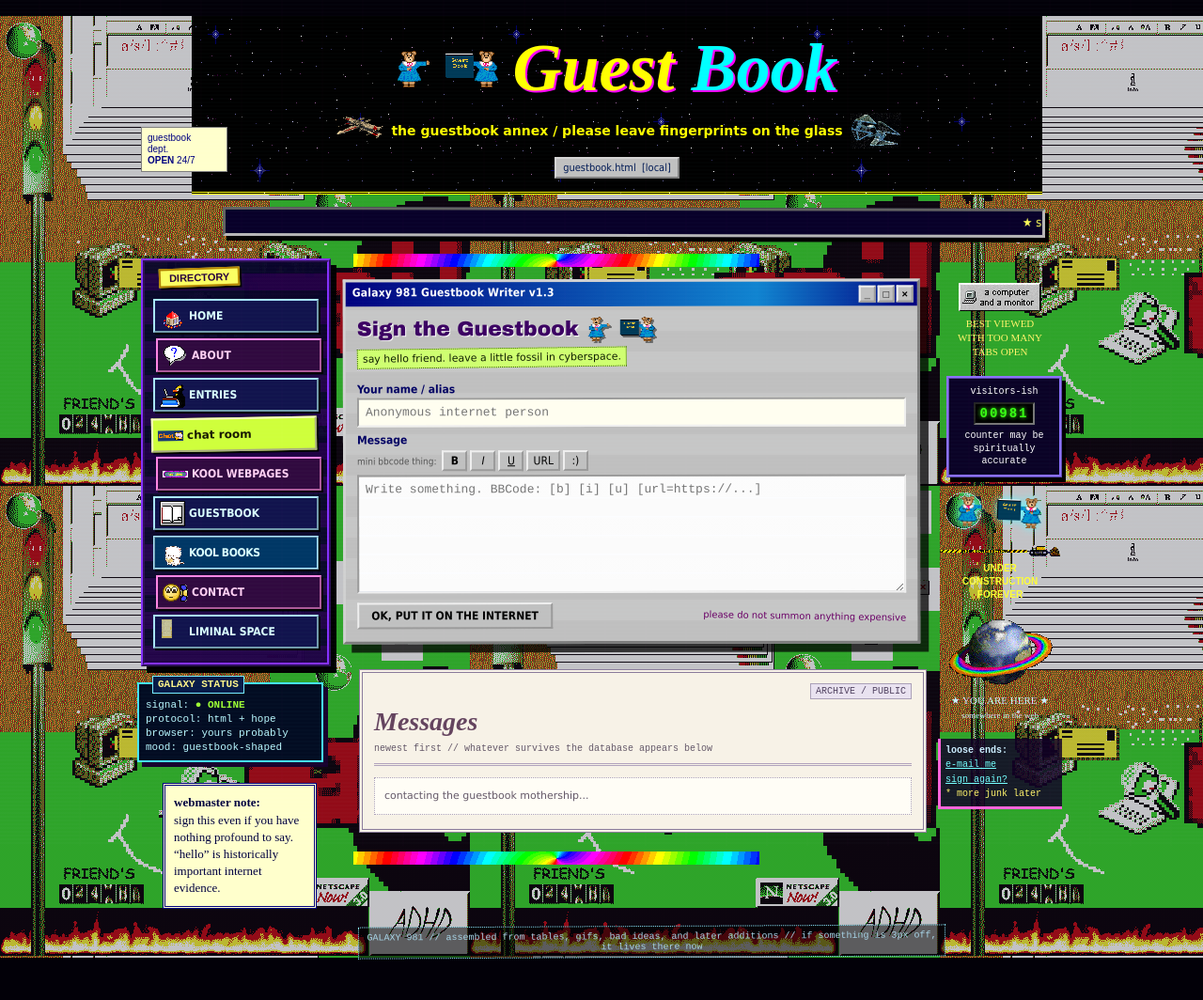
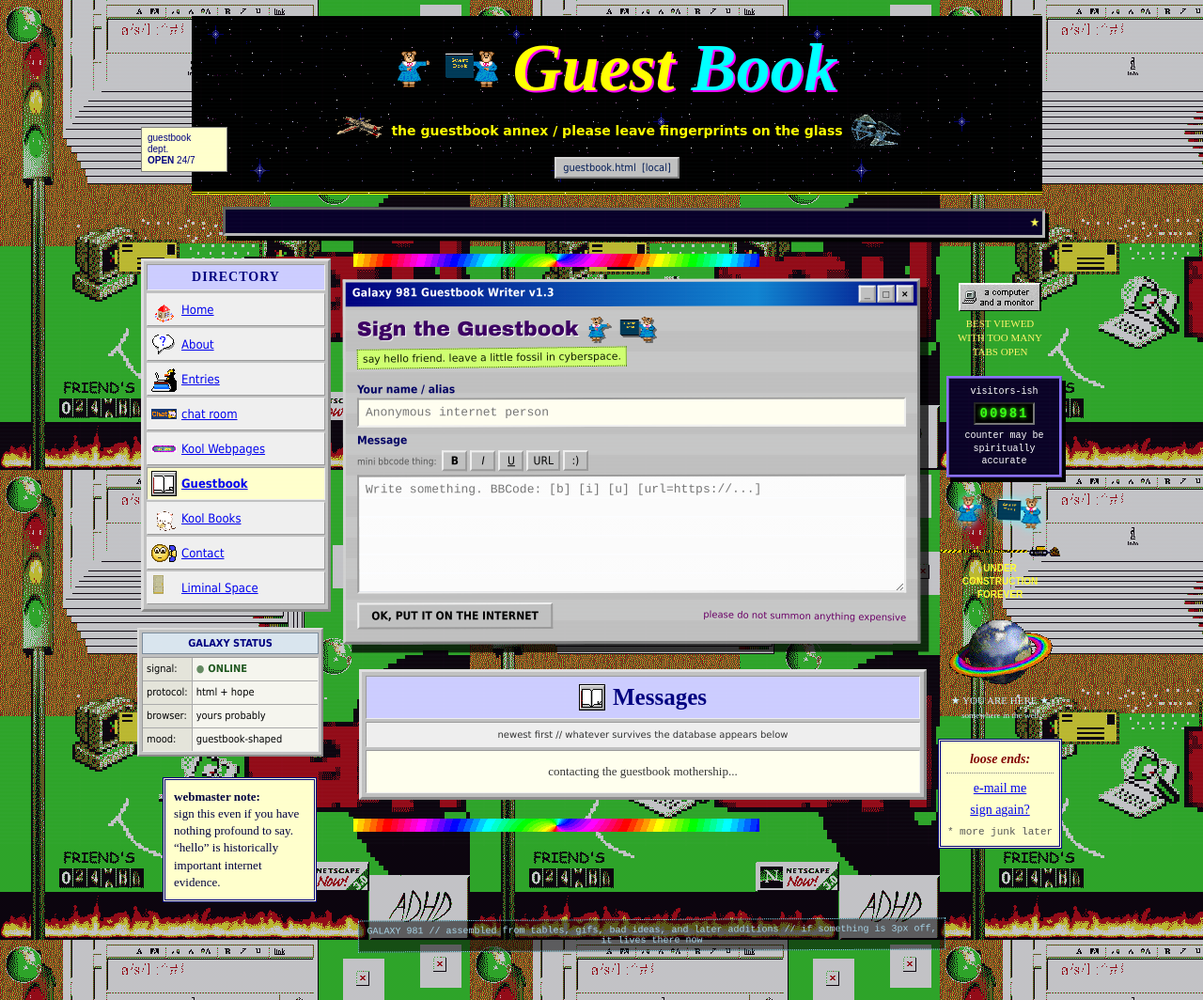
Before and after one commit to Catofminerva/Catofminerva.github.io, a Jekyll site: the page guestbook.html, which Jekyll copies as it is, in a window 1280 px wide. Shown: the whole page at 94% size. Built offline with Jekyll 4.4.1, drawn with Linux system fonts in a browser that asks for light colours; comment, search, counter and statistics services are not loaded.

Commit message:
Give guestbook panels classic homepage styling and extend GIF background across mobile canvas

```diff
--- a/guestbook.html
+++ b/guestbook.html
@@ -38,24 +38,26 @@
 
     *{ box-sizing:border-box; }
 
+    /* Paint the GIF on the canvas, including horizontal overflow on phones. */
     html{
       min-height:100%;
-      background:#020008;
+      background:
+        linear-gradient(rgba(0,0,15,.24),rgba(0,0,15,.24)),
+        url("background.gif") repeat,
+        #020008;
     }
 
     body{
       margin:0;
       min-height:100vh;
+      min-width:1000px;
       color:var(--ink);
       font-family:"Courier New", Courier, monospace;
       cursor:crosshair;
       overflow-x:auto;
       image-rendering:pixelated;
-      background:
-        linear-gradient(rgba(0,0,15,.24),rgba(0,0,15,.24)),
-        url("background.gif") repeat,
-        #020008;
-}
+      background:transparent;
+    }
 
     /* cheap screen dust. i like it better when you can barely see it */
     body::before{
@@ -193,72 +195,54 @@
       top:7px;
     }
 
+    /* A small homepage directory with the original GIF icons. */
     .navbox{
-      padding:7px 7px 9px;
-      border:4px ridge #5920a9;
-      background:
-        repeating-linear-gradient(0deg, rgba(31,0,70,.97) 0 18px, rgba(8,4,42,.97) 18px 36px);
-      box-shadow:6px 7px 0 #000;
+      padding:3px;
+      border:3px outset #dedede;
+      background:#c0c0c0;
+      color:#000;
+      font:13px/1.4 "MS Sans Serif", Tahoma, sans-serif;
     }
-
     .navbox .label{
-      display:inline-block;
-      margin:-18px 0 7px 8px;
-      padding:2px 9px;
-      background:#fbff61;
-      color:#28003c;
-      border:2px solid #b28300;
-      font:bold 11px Arial, sans-serif;
-      transform:rotate(-2deg);
-      box-shadow:2px 2px #000;
+      margin:0 0 3px;
+      padding:5px;
+      border:1px inset #eee;
+      background:#ccccff;
+      color:#000080;
+      text-align:center;
+      font:bold 14px "Times New Roman", Times, serif;
+      letter-spacing:1px;
     }
-
     .nav a{
       display:block;
       position:relative;
-      min-height:34px;
-      margin:6px 2px;
-      padding:4px 5px 4px 36px;
-      text-decoration:none;
-      font:bold 12px/24px "MS Sans Serif", Tahoma, sans-serif;
-      text-transform:uppercase;
-      color:#d9ffff;
-      border:2px outset #a9e6ff;
-      background:#11134d;
-      box-shadow:2px 2px 0 #000;
+      min-height:35px;
+      margin:2px 0;
+      padding:5px 5px 5px 36px;
+      border:1px outset #eee;
+      background:#efefef;
+      color:#0000ee;
+      font:13px/23px "MS Sans Serif", Tahoma, sans-serif;
+      text-decoration:underline;
     }
-
-    /* every old site had one button that clearly came from another layout */
-    .nav a:nth-child(3n+2){
-      background:#30093f;
-      border-color:#ff86e4;
-      color:#ffd0f3;
-      transform:translateX(3px);
+    .nav a:visited{ color:#551a8b; }
+    .nav a[aria-current="page"]{
+      background:#ffffcc;
+      font-weight:bold;
+      border-style:inset;
     }
-    .nav a:nth-child(4){
-      font-family:"Comic Sans MS", cursive;
-      text-transform:none;
-      color:#181800;
-      background:#cfff3b;
-      border-color:#faffc2;
-      transform:rotate(-1deg) translateX(-2px);
+    .nav a:hover{
+      color:#800000;
+      background:#ffffcc;
     }
-    .nav a:nth-child(7){
-      background:#003765;
-      border-style:ridge;
-      letter-spacing:-.4px;
+    .nav a:active{ border-style:inset; }
+    .nav a:focus-visible{
+      outline:2px dotted #000080;
+      outline-offset:-4px;
     }
-
-    .nav a:hover{
-      border-style:inset;
-      transform:translate(1px,1px);
-      filter:brightness(1.35);
-    }
-    .nav a:nth-child(3n+2):hover{ transform:translate(4px,1px); }
-
     .nav-icon{
       position:absolute;
-      left:5px;
+      left:4px;
       top:3px;
       width:27px;
       height:27px;
@@ -266,30 +250,52 @@
       image-rendering:pixelated;
     }
 
+    /* A compact status table, like an old personal homepage sidebar. */
     .minipanel{
       margin:17px 8px 0 -4px;
-      padding:7px;
-      border:2px solid #45e4ff;
-      background:#020c22;
-      color:#b9f8ff;
-      font:11px/1.35 "Courier New", monospace;
-      box-shadow:5px 5px 0 #17002e;
+      padding:3px;
+      border:2px outset #ddd;
+      background:#c0c0c0;
+      color:#000;
+      font:11px/1.45 "MS Sans Serif", Tahoma, sans-serif;
     }
-
     .minipanel h4{
-      margin:-16px 0 5px 7px;
-      width:max-content;
-      padding:1px 5px;
-      background:#071b48;
-      border:1px solid #76ecff;
-      color:#fff78a;
-      font-size:11px;
+      margin:0 0 3px;
+      padding:4px;
+      border:1px solid #7b8c9c;
+      background:#d9e5ee;
+      color:#000080;
+      text-align:center;
+      font:bold 11px "MS Sans Serif", Tahoma, sans-serif;
     }
-
-    .minipanel .blink{
-      animation:blink 1.05s steps(2,end) infinite;
-      color:#9dff35;
+    .status-table{
+      display:grid;
+      grid-template-columns:max-content minmax(0,1fr);
+      gap:1px;
+      margin:0;
+      background:#aaa;
+      border:1px inset #eee;
+    }
+    .status-table dt,
+    .status-table dd{
+      margin:0;
+      padding:4px;
+      background:#f5f5ee;
+    }
+    .status-table dt{ background:#e4e4da; }
+    .status-table dd{ overflow-wrap:anywhere; }
+    .status-online{
+      color:#205820;
       font-weight:bold;
+    }
+    .status-online::before{
+      content:"●";
+      margin-right:4px;
+      animation:status-light 1.4s steps(2,end) infinite;
+    }
+    @keyframes status-light{ 50%{ opacity:.35; } }
+    @media (prefers-reduced-motion:reduce){
+      .status-online::before{ animation:none; }
     }
 
     .postit{
@@ -476,95 +482,92 @@
       transform:rotate(1deg);
     }
 
-    /* A little old-web guestbook, with ivory pages and lavender rules. */
+    /* Classic guestbook table: visitor details beside each message. */
     .messages-board{
-      position:relative;
       margin:0 0 20px 18px;
-      padding:11px 12px 15px;
-      border:4px double #8a7b9b;
-      background:#f7f2e7;
-      color:#302c3c;
-      font:12px/1.5 Verdana, Arial, sans-serif;
+      padding:4px;
+      border:3px outset #dedede;
+      background:#c0c0c0;
+      color:#000;
+      font:13px/1.45 "Times New Roman", Times, serif;
     }
-
-    .messages-board::before{
-      content:"ARCHIVE / PUBLIC";
-      display:table;
-      margin:0 0 8px auto;
-      padding:2px 5px;
-      border:1px solid #aaa0b8;
-      background:#e9e2f0;
-      color:#514260;
-      font:10px "Courier New", monospace;
+    .messages-board h2{
+      display:flex;
+      align-items:center;
+      justify-content:center;
+      gap:8px;
+      margin:0;
+      padding:7px 5px;
+      border:1px inset #eee;
+      background:#ccccff;
+      color:#000080;
+      font:bold 25px/1.2 "Times New Roman", Times, serif;
     }
-
-    .messages-board h2{
-      margin:0 0 5px;
-      color:#64435e;
-      font:bold italic 28px/1.15 "Times New Roman", Times, serif;
+    .messages-board h2 img{
+      width:28px;
+      height:28px;
+      object-fit:contain;
     }
     .messages-board .meta{
-      margin-bottom:12px;
-      padding-bottom:8px;
-      border-bottom:3px double #b0a2bc;
-      color:#655969;
+      margin:3px 0;
+      padding:5px 7px;
+      border:1px inset #eee;
+      background:#eee;
+      color:#333;
+      text-align:center;
+      font:10px/1.5 Verdana, Arial, sans-serif;
+    }
+    .gb-list .entry{
+      display:grid;
+      grid-template-columns:132px minmax(0,1fr);
+      margin:3px 0 0;
+      border:1px inset #eee;
+      background:#fff;
+      overflow-wrap:anywhere;
+    }
+    .gb-list .who{
+      padding:9px 7px;
+      border-right:1px solid #aaa;
+      background:#e6e6fa;
+      color:#000080;
+      font:11px/1.5 Verdana, Arial, sans-serif;
+    }
+    .gb-list .when{
+      display:block;
+      margin-top:8px;
+      color:#444;
       font:10px/1.5 "Courier New", monospace;
     }
-
-    .gb-list .entry{
-      margin:0 0 11px;
-      padding:10px;
-      color:#302c3c;
-      background:#fffdf6;
-      border:1px solid #b5a9c1;
-      font-size:12px;
-      overflow-wrap:anywhere;
+    .gb-list .msg{
+      min-width:0;
+      padding:9px 10px;
+      color:#000;
+      font:15px/1.45 "Times New Roman", Times, serif;
     }
-    .gb-list .entry:nth-child(even){
-      background:#edf1f7;
-      border-color:#a6b3c5;
-    }
-    .gb-list .entry:last-child{
-      margin-bottom:0;
-    }
-
-    .gb-list .who{
-      padding-bottom:5px;
-      border-bottom:1px dotted #b5a9c1;
-      color:#64435e;
-      font:11px/1.6 Verdana, Arial, sans-serif;
-    }
-    .gb-list .when{
-      display:inline-block;
-      color:#665e6d;
-      font:10px/1.5 "Courier New", monospace;
-      margin-left:5px;
-    }
-    .gb-list .msg{
-      margin-top:7px;
-      line-height:1.6;
-    }
+    .gb-list .entry:nth-child(even) .who{ background:#dce9ef; }
+    .gb-list .entry:nth-child(even) .msg{ background:#ffffee; }
     .gb-list .msg a{
-      color:#284c88;
+      color:#0000ee;
       text-decoration:underline;
     }
-    .gb-list .msg a:visited{ color:#704b7f; }
+    .gb-list .msg a:visited{ color:#551a8b; }
     .gb-list .msg a:hover{
-      color:#62374f;
-      background:#e8dfed;
+      color:#800000;
+      background:#ffff99;
       text-decoration:underline;
     }
     .gb-list .msg a:focus-visible{
-      outline:2px dotted #64435e;
+      outline:2px dotted #000080;
       outline-offset:2px;
     }
-
     .messages-board .empty-note{
-      padding:10px;
-      color:#655969;
-      background:#fffdf6;
-      border:1px dotted #aaa0b8;
-      font:11px/1.6 Verdana, Arial, sans-serif;
+      margin-top:3px;
+      padding:12px;
+      border:1px inset #eee;
+      color:#333;
+      background:#ffffee;
+      text-align:center;
+      font:13px/1.5 "Times New Roman", Times, serif;
     }
 
     /* RIGHT PILE ------------------------------------------------ */
@@ -626,13 +629,40 @@
     }
 
     .side-links{
-      padding:5px;
-      border-left:3px solid #ff64dc;
-      border-bottom:3px solid #ff64dc;
-      color:#cceeff;
-      background:rgba(17,0,38,.84);
-      font-size:10px;
-      line-height:1.55;
+      padding:7px 6px;
+      border:3px double #000080;
+      background:#ffffcc;
+      color:#333;
+      text-align:center;
+      font:14px/1.65 "Times New Roman", Times, serif;
+    }
+    .side-links b{
+      display:block;
+      margin-bottom:4px;
+      padding-bottom:3px;
+      border-bottom:1px dotted #808080;
+      color:#800000;
+      font-style:italic;
+    }
+    .side-links a{
+      color:#0000ee;
+      text-decoration:underline;
+    }
+    .side-links a:visited{ color:#551a8b; }
+    .side-links a:hover{
+      color:#800000;
+      background:#fff;
+      text-decoration:underline;
+    }
+    .side-links a:focus-visible{
+      outline:2px dotted #000080;
+      outline-offset:2px;
+    }
+    .side-links .later{
+      display:block;
+      margin-top:5px;
+      color:#555;
+      font:11px/1.4 "Courier New", monospace;
     }
 
     .footer-scrap{
@@ -665,6 +695,7 @@
 
     @media (max-width: 820px){
       /* keep the desktop-site feeling, but don't make phones completely miserable */
+      body{ min-width:780px; }
       .site{ width:760px; margin-left:10px; margin-right:10px; }
       .masthead{ margin-left:39px; }
       .masthead h1{ font-size:60px; }
@@ -767,7 +798,7 @@ header.galaxy-header {
             <a href="blog_posts.html"><img src="post.gif" alt="" class="nav-icon">Entries</a>
             <a href="chat.html"><img src="chattt.gif" alt="" class="nav-icon">chat room</a>
             <a href="coolsite.html"><img src="coollinks.gif" alt="" class="nav-icon">Kool Webpages</a>
-            <a href="guestbook.html"><img src="book-0037.gif" alt="" class="nav-icon">Guestbook</a>
+            <a href="guestbook.html" aria-current="page"><img src="book-0037.gif" alt="" class="nav-icon">Guestbook</a>
             <a href="books.html"><img src="catread.gif" alt="" class="nav-icon">Kool Books</a>
             <a href="contact.html"><img src="phone.gif" alt="" class="nav-icon">Contact</a>
             <a href="liminal.html"><img style="width:14px;height:20px" width="14" height="20" src="door.gif" alt="Liminal Space" class="nav-icon">Liminal Space</a>
@@ -776,10 +807,12 @@ header.galaxy-header {
 
         <div class="minipanel">
           <h4>GALAXY STATUS</h4>
-          signal: <span class="blink">● ONLINE</span><br>
-          protocol: html + hope<br>
-          browser: yours probably<br>
-          mood: guestbook-shaped
+          <dl class="status-table">
+            <dt>signal:</dt><dd><span class="status-online">ONLINE</span></dd>
+            <dt>protocol:</dt><dd>html + hope</dd>
+            <dt>browser:</dt><dd>yours probably</dd>
+            <dt>mood:</dt><dd>guestbook-shaped</dd>
+          </dl>
         </div>
 
         <div class="postit">
@@ -837,7 +870,7 @@ header.galaxy-header {
         </section>
 
         <section class="messages-board">
-          <h2>Messages</h2>
+          <h2><img src="book-0037.gif" alt="" width="28" height="28">Messages</h2>
           <div class="meta">newest first // whatever survives the database appears below</div>
           <div id="messages" class="gb-list">
             <div class="empty-note">contacting the guestbook mothership...</div>
@@ -872,10 +905,10 @@ header.galaxy-header {
         </div>
 
         <div class="side-links">
-          <b>loose ends:</b><br>
+          <b>loose ends:</b>
           <a href="https://catofminerva.com/contact.html">e-mail me</a><br>
           <a href="#sign">sign again?</a><br>
-          <span style="color:#fff36b">* more junk later</span>
+          <span class="later">* more junk later</span>
         </div>
       </aside>
     </div>
```
